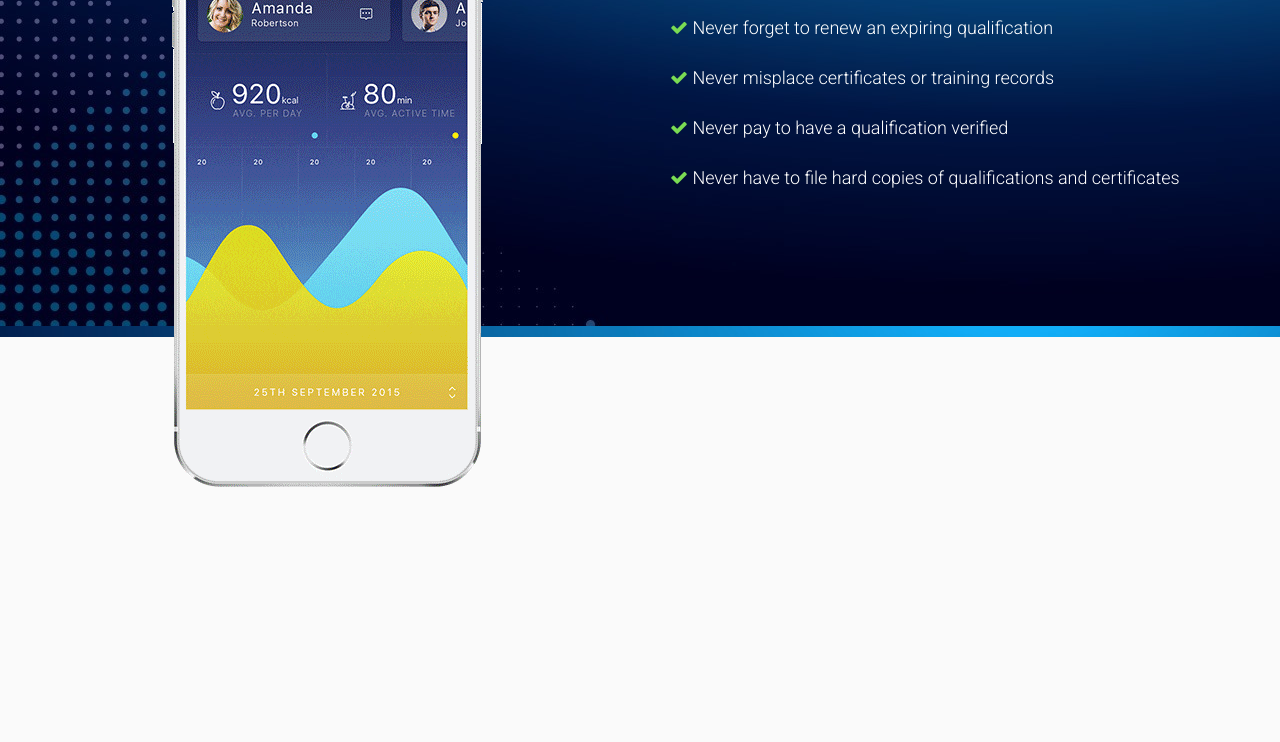
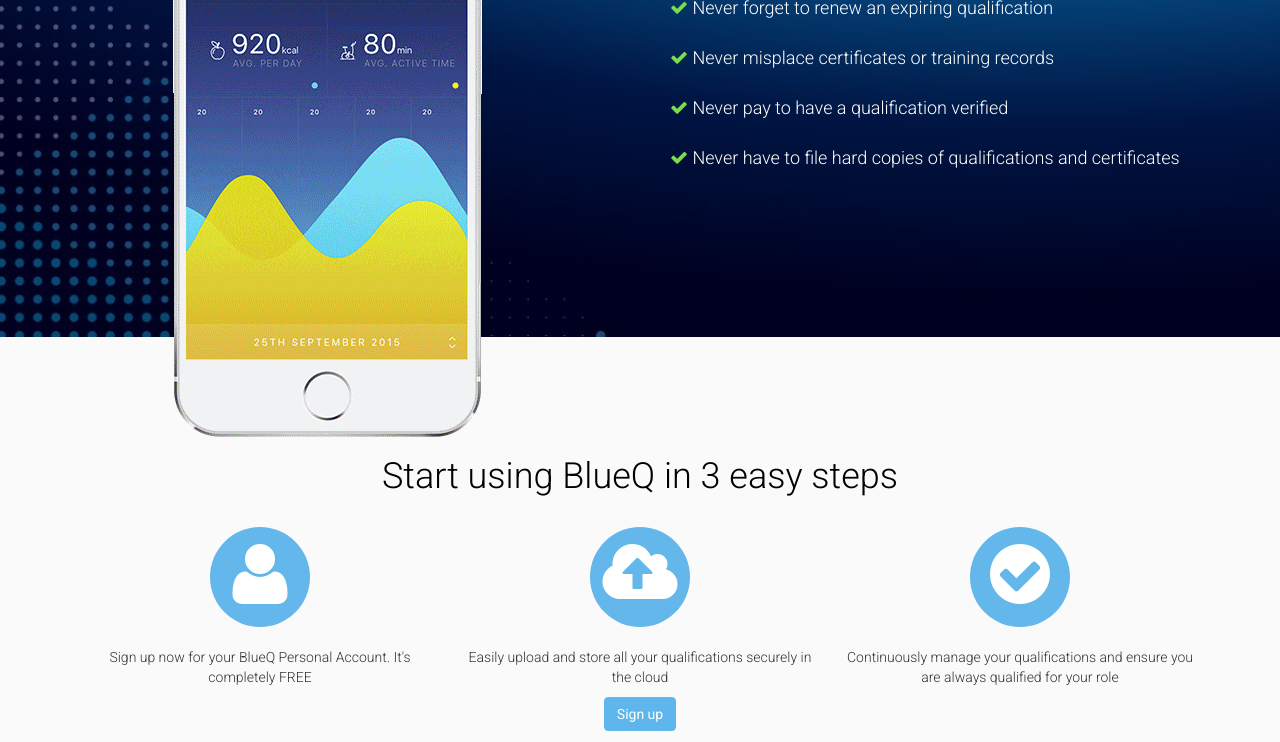
Before and after one commit to harshanaek/BlueQHome, a plain HTML site: page index.html in a window 1280 px wide. Shown: the part 364-1106 px from the top of the page. Before the commit the page ends 851 px from the top, so only its background shows below. Drawn offline with nearby package versions, Linux system fonts and the light colour scheme; files whose address does not match are found by name.

Commit message:
Section2

```diff
--- a/index.html
+++ b/index.html
@@ -84,9 +84,9 @@
               <img src="img/screen.gif" class="img-responsive img-center">
             </div>
             <div class="col-sm-6 iphone-content">
-              <h3 class="animated fadeInRight" data-id='2'>Do you Know</h3>
-              <h1 class="animated fadeInRight" data-id='3'>One Solution</h1>
-              <h2 class="animated fadeInRight" data-id='4'>for your Qualifications</h2>
+              <h3 class="animated fadeInRightShort" data-id='2'>Do you Know</h3>
+              <h1 class="animated fadeInRightShort" data-id='3'>One Solution</h1>
+              <h2 class="animated fadeInRightShort" data-id='4'>for your Qualifications</h2>
               <div class="col-sm-12">
                 <ul class="list-unstyled">
                   <li class="animated fadeIn" data-id='5'><i class="fa fa-check" aria-hidden="true"></i> Never forget to renew an expiring qualification</li>
@@ -96,6 +96,40 @@
                 </ul>
               </div>
             </div>
+          </div>
+        </div>
+      </div>
+      <div class="container Section2">
+        <div class="row">
+          <div class="col-sm-12">
+            <h1>Start using BlueQ in 3 easy steps</h1>
+            <div class="col-sm-4">
+              <div class="circle-icon">
+                  <i class="fa fa-user" aria-hidden="true"></i>
+              </div>
+              <p>Sign up now for your BlueQ Personal Account. It's completely FREE</p>
+            </div>
+            <div class="col-sm-4">
+              <div class="circle-icon">
+                  <i class="fa fa-cloud-upload" aria-hidden="true"></i>
+              </div>
+              <p>Easily upload and store all your qualifications securely in the cloud</p>
+            </div>
+            <div class="col-sm-4">
+              <div class="circle-icon">
+                  <i class="fa fa-check-circle" aria-hidden="true"></i>
+              </div>
+              <p>Continuously manage your qualifications and ensure you are always qualified for your role</p>
+            </div>
+            <div class="col-sm-12">
+              <p class="text-center"><a class="btn btn-primary" href="#" role="button">Sign up</a></p>
+            </div>
+          </div>
+        </div>
+      </div>
+      <div class="container Section3">
+        <div class="row">
+          <div class="col-sm-12">
           </div>
         </div>
       </div>
--- a/style.css
+++ b/style.css
@@ -84,13 +84,14 @@ h1 {
     background: #3f7da5;
 }
 
-/*Main Content*/
+/*Section 1*/
 .main-content{
     background: url("img/bg-header-2.jpg");
+    background-size: cover;
 }
 .iphone-style{
     position: relative;
-    top: 150px;
+    top: 100px;
 }
 .iphone-content h2, h3, h1{
     margin:0;
@@ -108,7 +109,7 @@ h1 {
 }
 .iphone-content{
     position: relative;
-    top: 150px
+    top: 130px
 }
 .iphone-content .list-unstyled .fa-check{
     color: #7ADC53;
@@ -121,6 +122,37 @@ h1 {
     line-height: 50px;
     font-size: 18px;
 }
+.Section1{
+    margin-bottom: 120px;
+}
+/*Section 2*/
+.Section2 h1{
+    color: #000;
+    font-weight: 100;
+    text-align: center;
+}
+.Section2 .circle-icon>i{
+    font-size: 70px;
+    margin-top: 13px;
+}
+.Section2 h1{
+    margin-bottom: 30px;
+}
+.Section2 p{
+    text-align: center;
+}
+.circle-icon {
+    width: 100px;
+    height: 100px;
+    border-radius: 50%;
+    background: #63B7EA;
+    color: #FFF;
+    margin: 0 auto 20px auto;
+    text-align: center;
+}
+
+
+
 /*Media Queries*/
 
 /* Small devices (tablets, 768px and up) */
```
Also changed, not shown: img/imac5.png (added).
